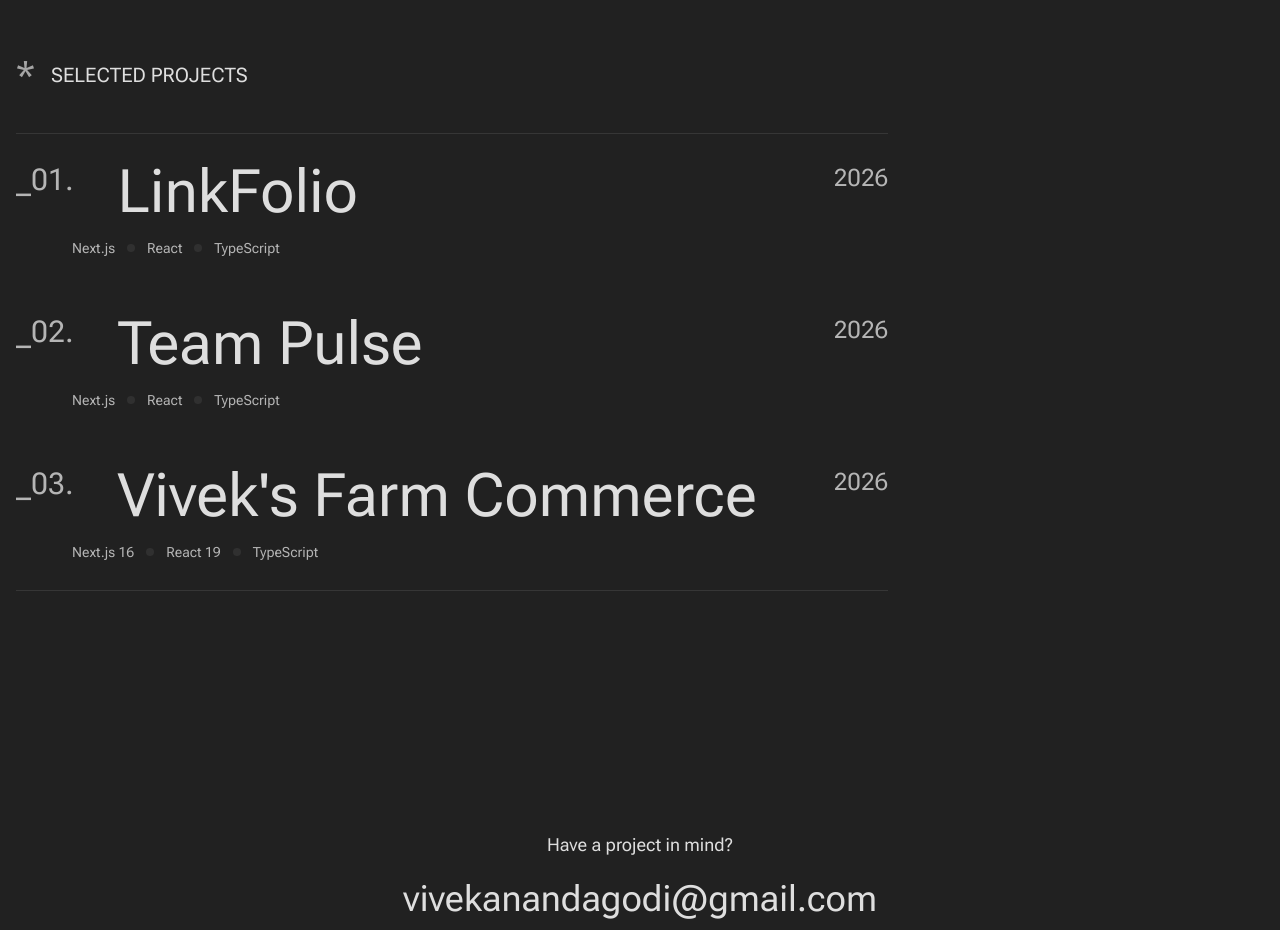
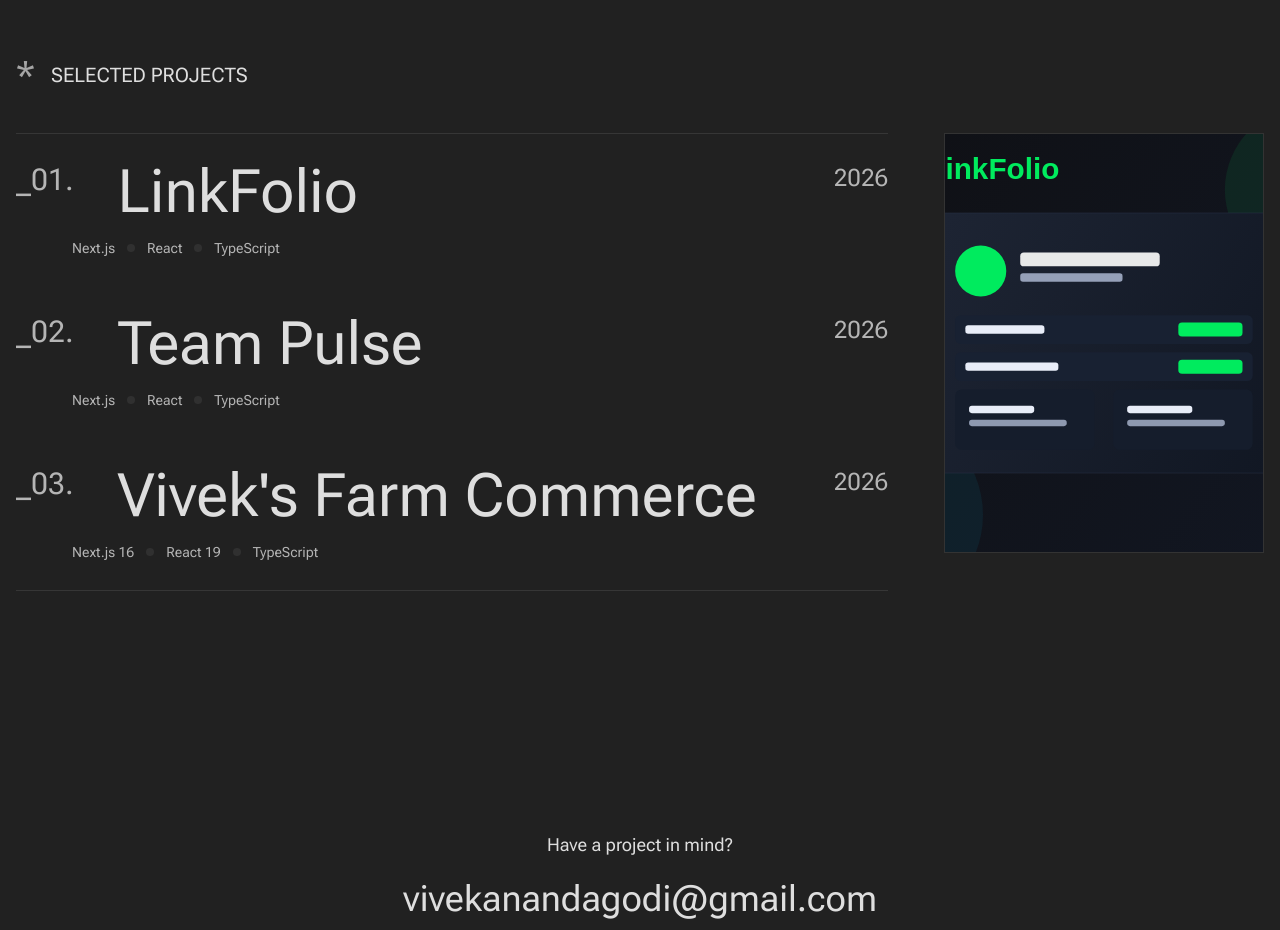
Before and after one commit to mr-nobody-7/portfolio-website, a Next.js app: page / in a window 1280 px wide. Shown: the part 2840-3770 px from the top of the page. Built offline with nearby package versions, Linux system fonts and the light colour scheme.

Commit message:
feat: smooth project hover fill and preview image crossfade

```diff
--- a/app/_components/ProjectList.tsx
+++ b/app/_components/ProjectList.tsx
@@ -10,6 +10,7 @@ export const ProjectList = () => {
   const [hoveredProjectSlug, setHoveredProjectSlug] = useState<string | null>(
     null,
   );
+  const activeProjectSlug = hoveredProjectSlug ?? PROJECTS[0]?.slug;
 
   const containerVariants = {
     hidden: { opacity: 0 },
@@ -58,7 +59,6 @@ export const ProjectList = () => {
                         : "md:opacity-100"
                     }`}
                     onMouseEnter={() => setHoveredProjectSlug(project.slug)}
-                    onMouseLeave={() => setHoveredProjectSlug(null)}
                   >
                     <div className="flex justify-between items-start mb-4 gap-5">
                       <div>
@@ -69,7 +69,7 @@ export const ProjectList = () => {
 
                       <div className="flex-1 pl-3 md:pl-6">
                         <h3
-                          className={`text-5xl md:text-6xl font-anton transition-all duration-700 bg-gradient-to-r from-primary to-foreground from-[50%] to-[50%] bg-[length:200%] bg-right bg-clip-text text-transparent ${isHovered ? "bg-left" : ""}`}
+                          className={`text-5xl md:text-6xl font-anton transition-all duration-700 ease-out bg-gradient-to-r from-primary to-foreground from-[50%] to-[50%] bg-[length:200%] bg-right bg-clip-text text-transparent ${isHovered ? "bg-left" : ""}`}
                         >
                           <span>{project.title}</span>
                           <motion.span
@@ -183,14 +183,16 @@ export const ProjectList = () => {
           </div>
 
           <div className="hidden lg:block sticky top-28">
-            {PROJECTS.map((project) => (
-              <div
-                key={project.slug}
-                className={
-                  hoveredProjectSlug === project.slug ? "block" : "hidden"
-                }
-              >
-                <div className="relative w-full h-105 border border-border/60 bg-background-light/30">
+            <div className="relative w-full h-105 border border-border/60 bg-background-light/30 overflow-hidden">
+              {PROJECTS.map((project) => (
+                <div
+                  key={project.slug}
+                  className={`absolute inset-0 transition-all duration-500 ease-out ${
+                    activeProjectSlug === project.slug
+                      ? "opacity-100 translate-y-0"
+                      : "opacity-0 translate-y-2"
+                  }`}
+                >
                   <Image
                     src={project.thumbnail}
                     alt={`${project.title} preview`}
@@ -198,8 +200,8 @@ export const ProjectList = () => {
                     className="object-cover"
                   />
                 </div>
-              </div>
-            ))}
+              ))}
+            </div>
           </div>
         </motion.div>
       </div>
```
